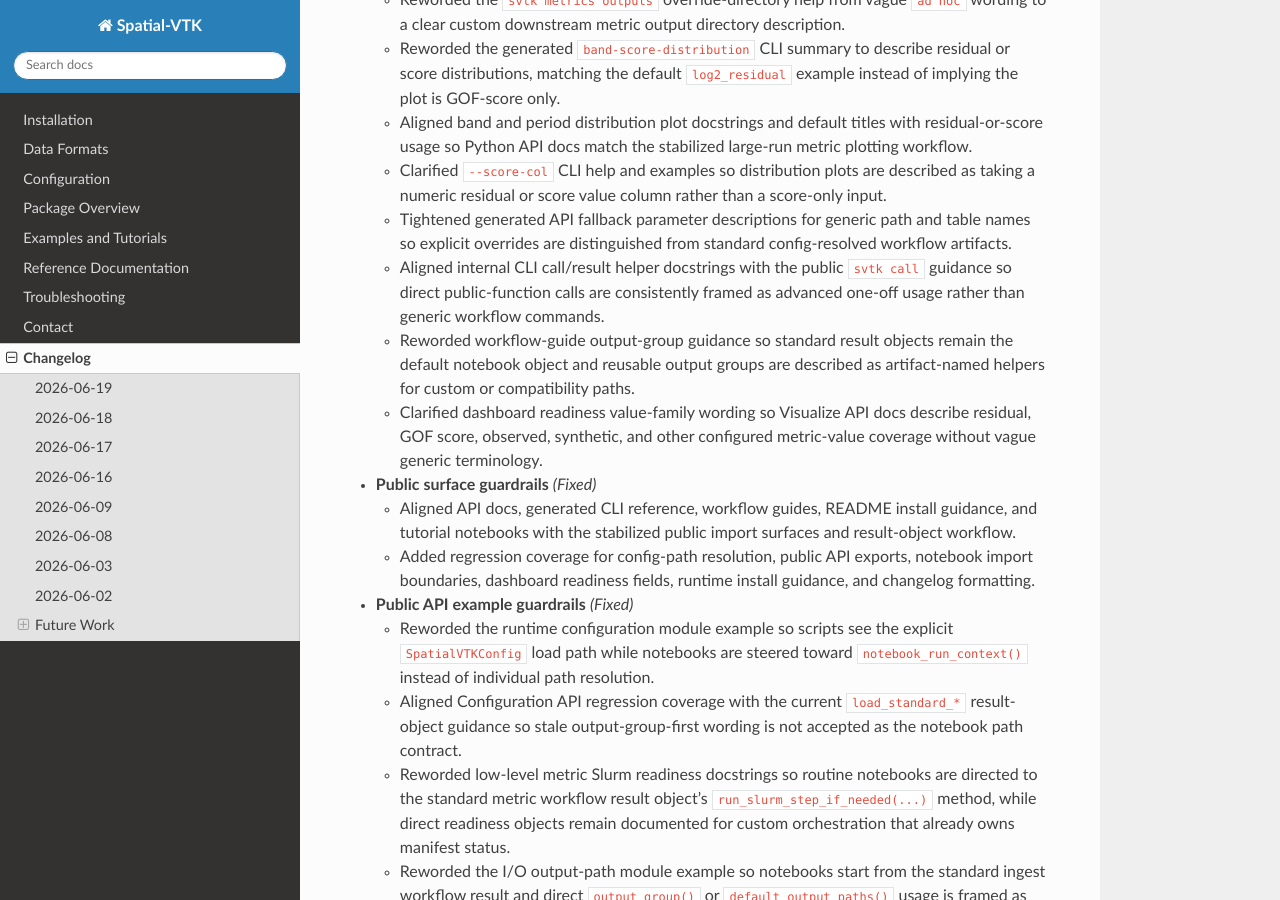
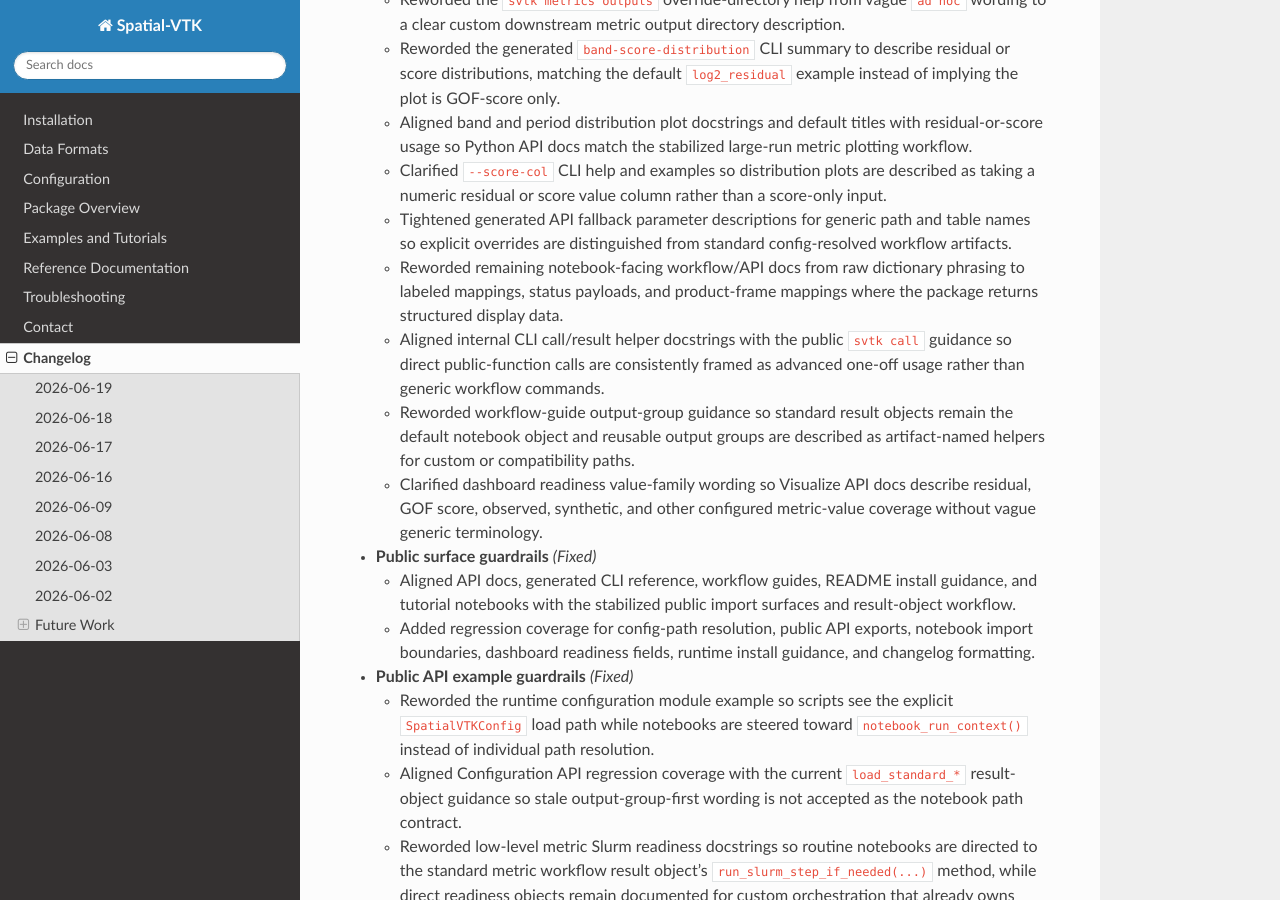
Before and after one commit to bcbirkel/spatial-vtk, a Sphinx documentation site: the page built from docs/changelog.rst, in a window 1280 px wide and 900 px high, scrolled down 1309 px. Built offline with Sphinx 7.4.7 and the Read the Docs theme 3.1.0, drawn with Linux system fonts in a browser that asks for light colours.

Commit message:
Clarify notebook mapping docs

```diff
--- a/docs/changelog.rst
+++ b/docs/changelog.rst
@@ -75,6 +75,9 @@
   - Tightened generated API fallback parameter descriptions for generic path
     and table names so explicit overrides are distinguished from standard
     config-resolved workflow artifacts.
+  - Reworded remaining notebook-facing workflow/API docs from raw dictionary
+    phrasing to labeled mappings, status payloads, and product-frame mappings
+    where the package returns structured display data.
   - Aligned internal CLI call/result helper docstrings with the public
     ``svtk call`` guidance so direct public-function calls are consistently
     framed as advanced one-off usage rather than generic workflow commands.
--- a/docs/reference/api/spatial.rst
+++ b/docs/reference/api/spatial.rst
@@ -118,7 +118,7 @@
        event-centered residual, and station-bias rows with row, event, and
        station counts.
    * - ``summarize_standard_spatial_products``
-     - Build the per-metric Step 4 product frame dictionary and compact
+     - Build the per-metric Step 4 product-frame mapping and compact
        summary/preview display tables from configured spatial workflow
        outputs, keeping metric-specific dataframe loops out of notebooks.
    * - ``spatial_metric_table_frame``, ``spatial_metric_product_frames``, and
--- a/docs/reference/python_workflows.rst
+++ b/docs/reference/python_workflows.rst
@@ -226,12 +226,12 @@
    * - ``spatial_vtk.io.load_configured_input_tables``
      - Load non-output input tables from dotted config path keys such as
        ``"paths.metric_figure_snapshot"`` or ``"paths.site_metadata"`` into a
-       labeled dictionary. Use this for tutorial figure inputs and optional
+       labeled mapping. Use this for tutorial figure inputs and optional
        spatial metadata instead of repeating direct ``read_config_table`` calls
        in notebook cells.
    * - ``spatial_vtk.io.load_configured_input_paths``
      - Resolve non-table configured inputs such as ``"paths.region_geojson"``
-       into a labeled path dictionary. Use this when plotting or spatial helper
+       into a labeled path mapping. Use this when plotting or spatial helper
        calls need a configured file path but should not own config path
        resolution in the notebook cell.
    * - ``spatial_vtk.io.event_ids_from_records``,
@@ -257,7 +257,7 @@
        import-path strings are retained only for compatibility and generated
        Slurm workers.
    * - ``spatial_vtk.config.notebook_step_result``
-     - Return a compact JSON-friendly status dictionary for current/skipped
+     - Return a compact JSON-friendly status payload for current/skipped
        notebook workflow steps. Standard result objects call this internally
        for skipped ``run_*_step_if_needed()`` payloads; custom workflow cells
        can call it directly when they already own the readiness object and
```
Also changed, not shown: 1 other file.
